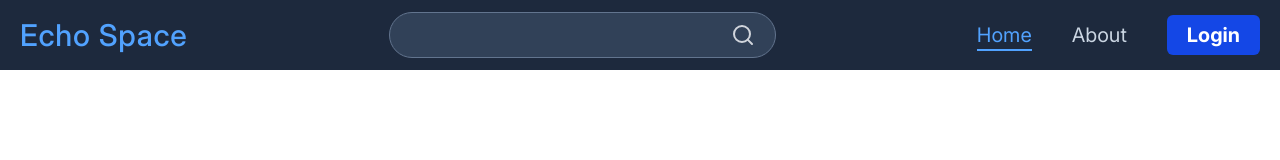
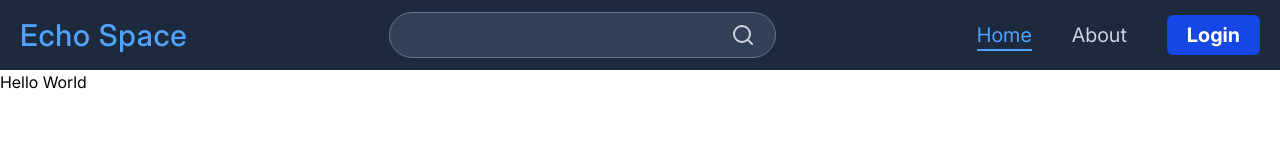
Before and after one commit to ruthlesscalm/echo-space, a React app in the folder frontend/: page / in a window 1280 px wide. Shown: the top 160 px of the page. Built offline with nearby package versions, Linux system fonts and the light colour scheme; the HTML template or start-up script is replaced by a standard one.

Commit message:
Add auth layout and make register and login its children

```diff
--- /dev/null
+++ b/frontend/src/layouts/AuthLayout.jsx
@@ -0,0 +1,11 @@
+import { Outlet } from "react-router-dom";
+
+const AuthLayout = () => {
+  return (
+    <>
+      <Outlet />
+    </>
+  );
+};
+
+export default AuthLayout;
--- /dev/null
+++ b/frontend/src/pages/Home.jsx
@@ -0,0 +1,5 @@
+const Home = () => {
+  return <div>Hello World</div>;
+};
+
+export default Home;
--- a/frontend/src/routes/index.jsx
+++ b/frontend/src/routes/index.jsx
@@ -1,13 +1,29 @@
 import { createBrowserRouter } from "react-router-dom";
 import App from "../App";
+import AuthLayout from "../layouts/AuthLayout";
 import Login from "../pages/Login";
 import Register from "../pages/Register";
 import About from "../pages/About";
+import Home from "../pages/Home";
 
 const router = createBrowserRouter([
   {
     path: "/",
     element: <App />,
+    children: [
+      {
+        index: true,
+        element: <Home />,
+      },
+      {
+        path: "about",
+        element: <About />,
+      },
+    ],
+  },
+  {
+    path: "/",
+    element: <AuthLayout />,
     children: [
       {
         path: "login",
@@ -17,10 +33,6 @@ const router = createBrowserRouter([
         path: "register",
         element: <Register />,
       },
-      {
-        path: "about",
-        element: <About />,
-      },
     ],
   },
 ]);
```
